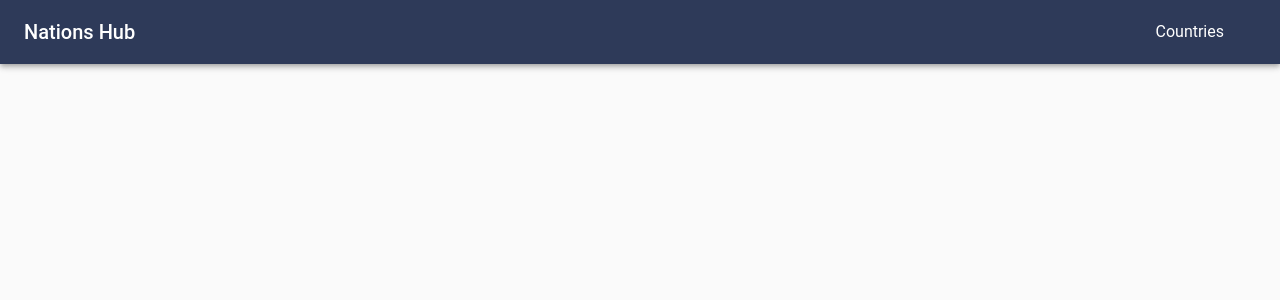
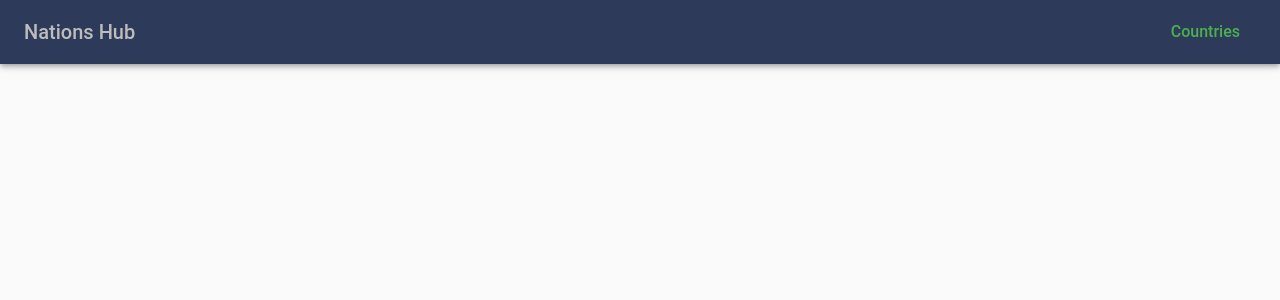
Before and after one commit to crystel1996/nations-hub, a React (Vite) app: page / in a window 1280 px wide. Shown: the top 300 px of the page. Built offline with nearby package versions, Linux system fonts and the light colour scheme.

Commit message:
add header with theme

```diff
--- a/src/components/UI/Header/Header.tsx
+++ b/src/components/UI/Header/Header.tsx
@@ -10,9 +10,11 @@ import ListItem from '@mui/material/ListItem';
 import Box from '@mui/material/Box';
 import Link from '@mui/material/Link';
 import { HeaderComponentInterface } from '@nations-hub/components/UI/Header/interface';
+import { useTheme } from '@mui/material';
 
 const Header: FC<HeaderComponentInterface> = (props) => {
   const [isDrawerOpen, setIsDrawerOpen] = useState(false);
+  const theme = useTheme();
 
   // Toggle the drawer open/close state
   const toggleDrawer = (open: boolean) => () => {
@@ -20,26 +22,32 @@ const Header: FC<HeaderComponentInterface> = (props) => {
   };
 
   return (
-    <AppBar position="static" sx={{ backgroundColor: '#2E3A59' }}>
+    <AppBar position="static" sx={{ backgroundColor: theme.palette.primary.main }}>
       <Toolbar>
         {/* Logo or Brand Name */}
-        <Typography variant="h6" sx={{ flexGrow: 1, display: { md: 'block' } }}>
+        <Typography
+          variant="h6"
+          sx={{
+            flexGrow: 1,
+            display: { md: 'block' },
+            color: theme.palette.text.secondary,
+          }}
+        >
           Nations Hub
         </Typography>
 
         {/* Desktop Menu */}
-        <Box sx={{ display: { xs: 'none', md: 'block' } }}>
-          {props.menus.map((menu) => (
-            <ListItem component="a" key={menu.label}>
-              <Link
-                href={menu.link}
-                color="inherit"
-                underline="none"
-                sx={{ width: '100%', padding: '0.5rem 1rem', display: 'block' }}
-              >
-                {menu.label}
-              </Link>
-          </ListItem>
+        <Box sx={{ display: { xs: 'none', md: 'flex' } }}>
+          {(props.menus || []).map((menu) => (
+            <Link
+              key={menu.link}
+              href={menu.label}
+              color={theme.palette.secondary.main}
+              underline="none"
+              sx={{ margin: '0 1rem', fontSize: '1rem', fontWeight: 500 }}
+            >
+              {menu.label}
+            </Link>
           ))}
         </Box>
 
@@ -64,17 +72,18 @@ const Header: FC<HeaderComponentInterface> = (props) => {
             role="presentation"
             onClick={toggleDrawer(false)}
             onKeyDown={toggleDrawer(false)}
+            bgcolor={theme.palette.background.default}
           >
             <List>
-              {props.menus.map((menu) => (
-                <ListItem component="a" key={menu.label}>
+              {(props.menus || []).map((item) => (
+                <ListItem key={item.label} disablePadding>
                   <Link
-                    href={menu.link}
-                    color="inherit"
+                    href={item.link}
+                    color={theme.palette.text.primary}
                     underline="none"
                     sx={{ width: '100%', padding: '0.5rem 1rem', display: 'block' }}
                   >
-                    {menu.label}
+                    {item.label}
                   </Link>
                 </ListItem>
               ))}
```
